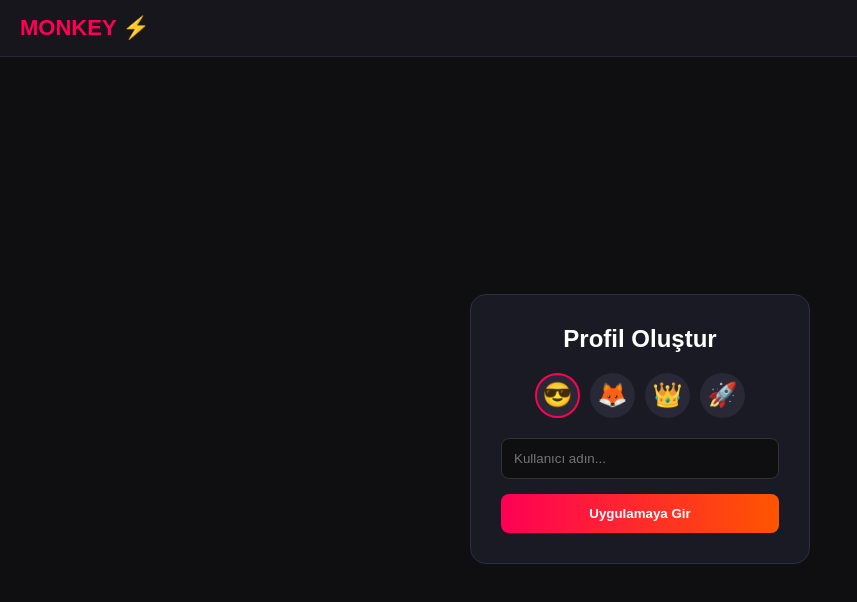
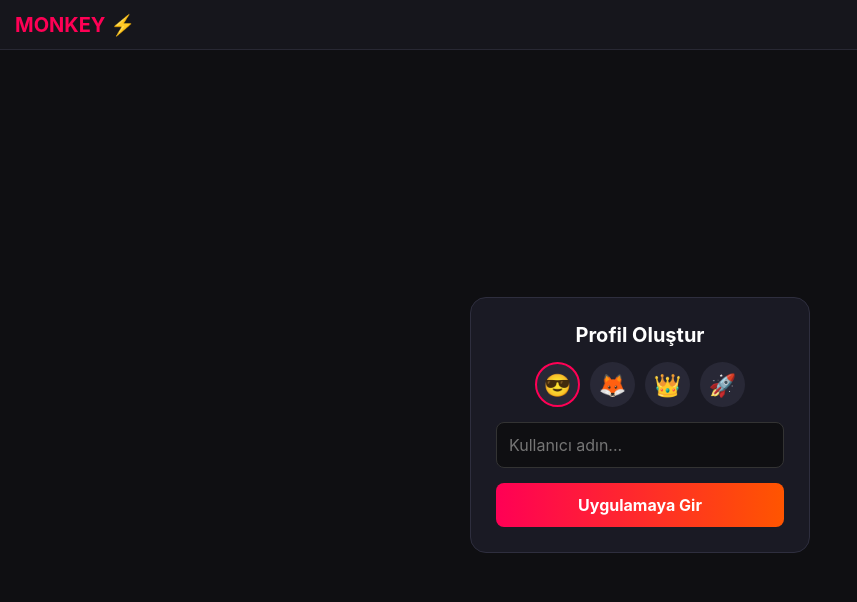
Before and after one commit to temuralaytayfun-ai/monkey-clone, a website: page public/index.html in a window 1280 px wide. Shown: the whole page, without its empty margins (0-857 px from the left). Drawn offline with nearby package versions, Linux system fonts and the light colour scheme; no server answers.

Commit message:
Update index.html

```diff
--- a/public/index.html
+++ b/public/index.html
@@ -2,33 +2,50 @@
 <html lang="tr">
 <head>
   <meta charset="UTF-8">
-  <meta name="viewport" content="width=device-width, initial-scale=1.0">
+  <meta name="viewport" content="width=device-width, initial-scale=1.0, maximum-scale=1.0, user-scalable=no">
   <title>Monkey Clone</title>
   <script src="/socket.io/socket.io.js"></script>
   <script src="https://unpkg.com/peerjs@1.5.2/dist/peerjs.min.js"></script>
   <style>
-    * { box-sizing: border-box; margin: 0; padding: 0; font-family: sans-serif; }
-    body { background-color: #0f0f12; color: #fff; display: flex; flex-direction: column; height: 100vh; overflow: hidden; }
-    header { display: flex; justify-content: space-between; align-items: center; padding: 15px 20px; background: #16161c; border-bottom: 1px solid #282833; }
-    .logo { color: #ff0055; font-weight: bold; font-size: 22px; }
+    * { box-sizing: border-box; margin: 0; padding: 0; font-family: -apple-system, BlinkMacSystemFont, "Segoe UI", Roboto, sans-serif; }
 
-    #main-area { flex: 1; display: flex; justify-content: center; align-items: center; position: relative; }
-    #profile-card { background: #1a1a24; padding: 30px; border-radius: 16px; width: 340px; text-align: center; border: 1px solid #2e2e3e; }
-    #profile-card h2 { margin-bottom: 20px; }
-    .avatars { display: flex; justify-content: center; gap: 10px; margin-bottom: 20px; }
-    .avatar-btn { font-size: 24px; background: #282836; border: 2px solid transparent; border-radius: 50%; width: 45px; height: 45px; cursor: pointer; }
+    /* Mobil tarayıcı yükseklik sorununu çözen dinamik yapı */
+    html, body { height: 100%; width: 100%; background-color: #0f0f12; color: #fff; overflow: hidden; }
+    body { display: flex; flex-direction: column; }
+
+    header { height: 50px; display: flex; justify-content: space-between; align-items: center; padding: 0 15px; background: #16161c; border-bottom: 1px solid #282833; flex-shrink: 0; }
+    .logo { color: #ff0055; font-weight: bold; font-size: 20px; }
+
+    #main-area { flex: 1; display: flex; justify-content: center; align-items: center; position: relative; height: calc(100% - 50px); }
+
+    /* Profil Kartı */
+    #profile-card { background: #1a1a24; padding: 25px; border-radius: 16px; width: 90%; max-width: 340px; text-align: center; border: 1px solid #2e2e3e; }
+    #profile-card h2 { margin-bottom: 15px; font-size: 20px; }
+    .avatars { display: flex; justify-content: center; gap: 10px; margin-bottom: 15px; }
+    .avatar-btn { font-size: 22px; background: #282836; border: 2px solid transparent; border-radius: 50%; width: 45px; height: 45px; cursor: pointer; }
     .avatar-btn.selected { border-color: #ff0055; }
-    input[type="text"] { width: 100%; padding: 12px; border-radius: 8px; border: 1px solid #333; background: #0f0f12; color: #fff; margin-bottom: 15px; }
-    .btn-submit { width: 100%; padding: 12px; background: linear-gradient(90deg, #ff0055, #ff5500); border: none; border-radius: 8px; color: #fff; font-weight: bold; cursor: pointer; }
+    input[type="text"] { width: 100%; padding: 12px; border-radius: 8px; border: 1px solid #333; background: #0f0f12; color: #fff; margin-bottom: 15px; font-size: 16px; }
+    .btn-submit { width: 100%; padding: 12px; background: linear-gradient(90deg, #ff0055, #ff5500); border: none; border-radius: 8px; color: #fff; font-weight: bold; font-size: 16px; cursor: pointer; }
 
-    #video-container { display: none; width: 100%; height: 100%; position: relative; }
-    video { width: 50%; height: 100%; object-fit: cover; background: #000; }
-    #remote-video { border-left: 2px solid #222; }
+    /* Video Ekranı - Mobilde Alt Üste, Bilgisayarda Yan Yana */
+    #video-container { display: none; width: 100%; height: 100%; position: relative; flex-direction: column; }
 
-    #controls { position: absolute; bottom: 20px; left: 50%; transform: translateX(-50%); display: flex; gap: 15px; }
-    .btn-action { padding: 12px 24px; border-radius: 30px; border: none; font-weight: bold; cursor: pointer; color: #fff; }
+    @media (min-width: 768px) {
+      #video-container { flex-direction: row; }
+    }
+
+    video { width: 100%; height: 50%; object-fit: cover; background: #000; }
+    @media (min-width: 768px) {
+      video { width: 50%; height: 100%; }
+      #remote-video { border-left: 2px solid #222; }
+    }
+
+    /* Butonları Ekranda Yukarıya Sabitleme (Mobil Dostu) */
+    #controls { position: absolute; bottom: 30px; left: 50%; transform: translateX(-50%); display: flex; gap: 15px; z-index: 100; }
+    .btn-action { padding: 14px 28px; border-radius: 30px; border: none; font-weight: bold; font-size: 16px; cursor: pointer; color: #fff; box-shadow: 0 4px 15px rgba(0,0,0,0.5); }
     .btn-next { background: #00cc66; }
-    #status-msg { position: absolute; top: 20px; left: 50%; transform: translateX(-50%); background: rgba(0,0,0,0.7); padding: 8px 16px; border-radius: 20px; z-index: 10; }
+
+    #status-msg { position: absolute; top: 15px; left: 50%; transform: translateX(-50%); background: rgba(0,0,0,0.8); padding: 8px 18px; border-radius: 20px; z-index: 10; font-size: 14px; white-space: nowrap; }
   </style>
 </head>
 <body>
@@ -82,7 +99,6 @@
       document.getElementById('video-container').style.display = 'flex';
       document.getElementById('user-info').innerText = selectedAvatar + ' ' + username;
 
-      // Kamerayı Başlat
       try {
         localStream = await navigator.mediaDevices.getUserMedia({ video: true, audio: true });
         document.getElementById('local-video').srcObject = localStream;
@@ -90,7 +106,6 @@
         console.warn('Kamera açılamadı:', err);
       }
 
-      // PeerJS
       myPeer = new Peer();
 
       myPeer.on('open', id => {
```
